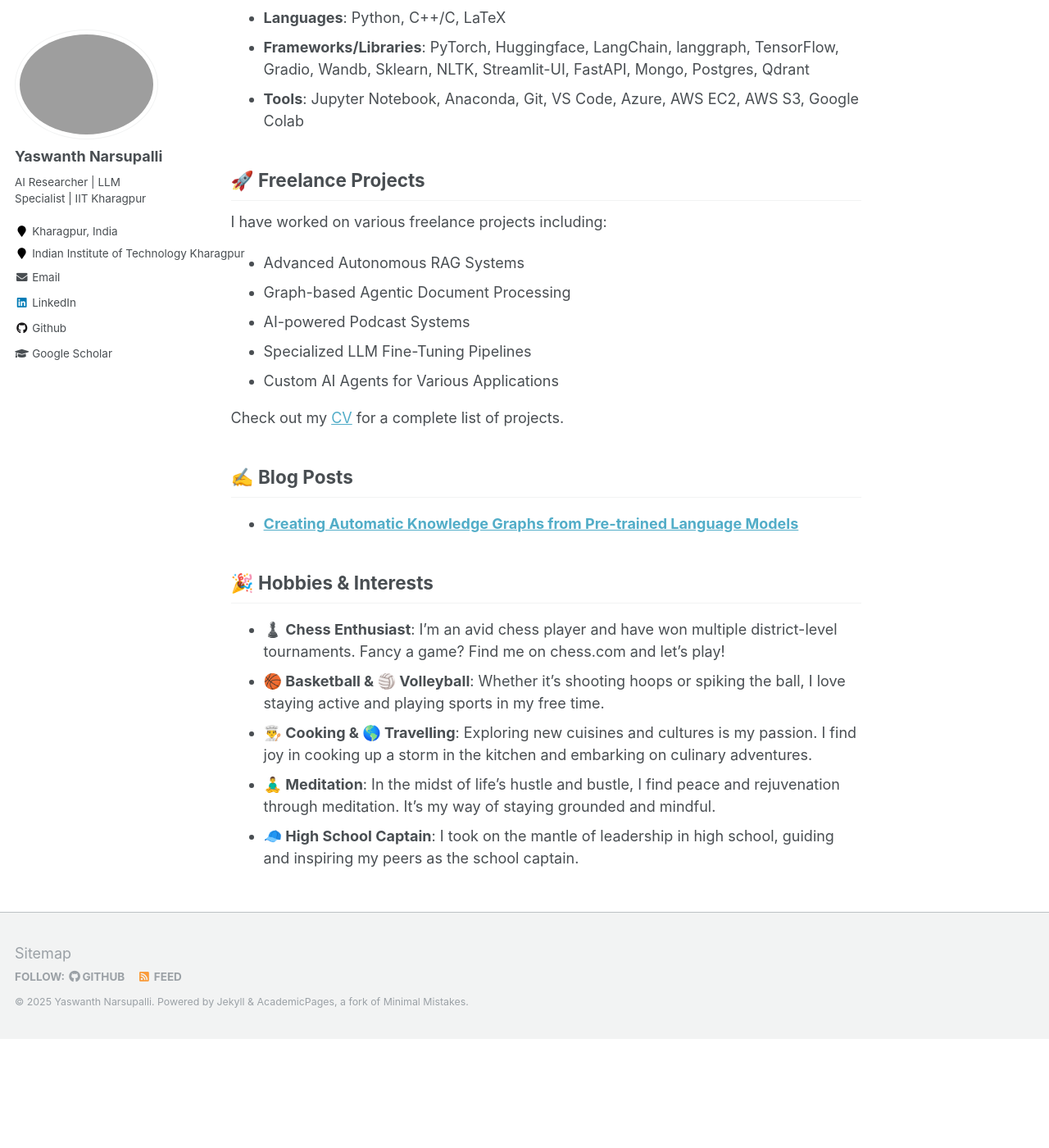
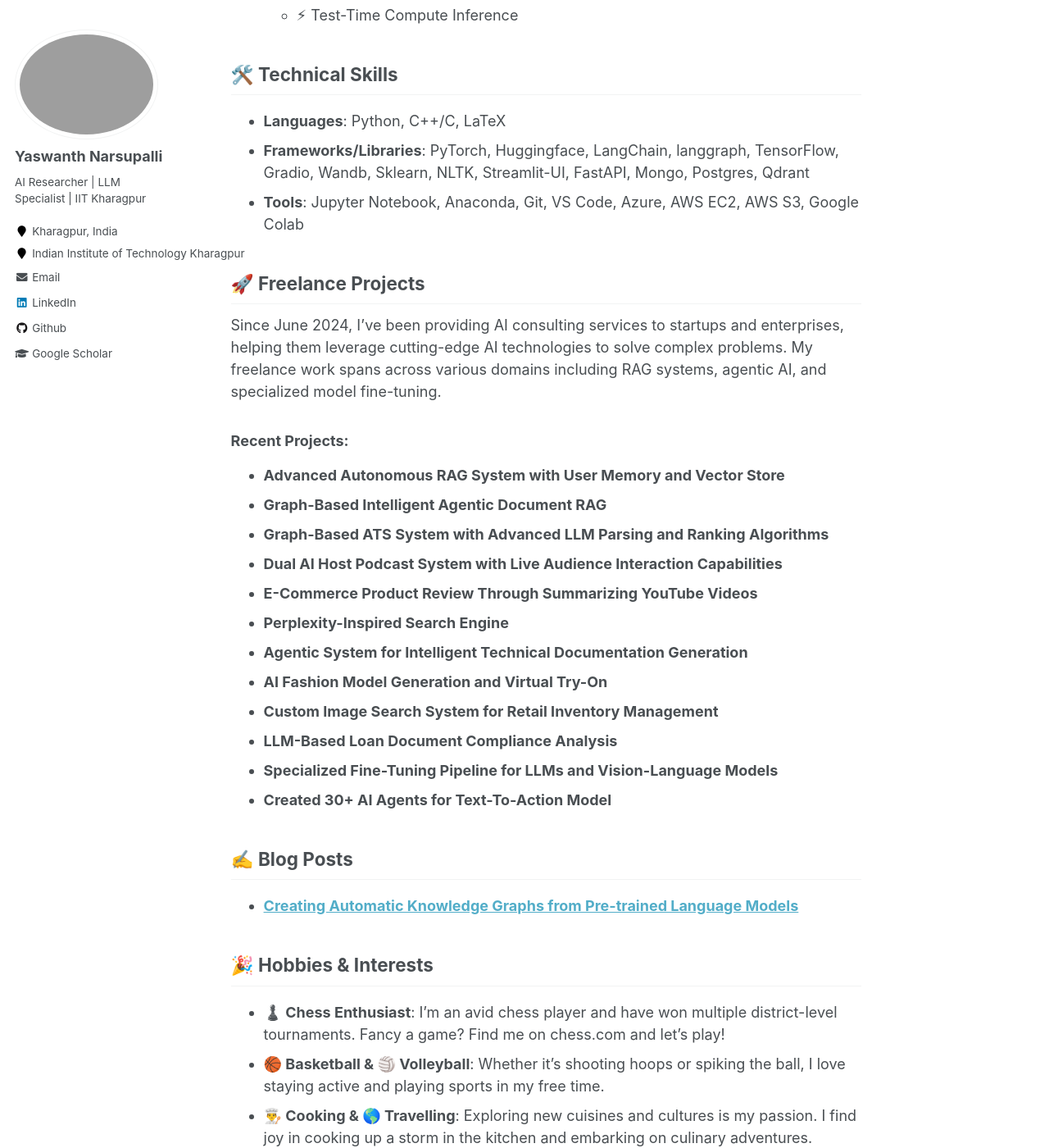
Before and after one commit to yaswanth-iitkgp/yaswanth-iitkgp.github.io, a Jekyll site: the page built from _pages/about.md, in a window 1280 px wide and 1400 px high, scrolled down 3082 px. Shown: the whole window at 82% size. Built offline with Jekyll 4.4.1, drawn with Linux system fonts in a browser that asks for light colours; before the commit the page ends 4349 px from its top, so only the background shows below that; some of the changed text lies outside the part shown.

Commit message:
Update homepage with freelance projects and remove CV link

```diff
--- a/_pages/about.md
+++ b/_pages/about.md
@@ -42,6 +42,8 @@ I am a graduate researcher in AI specializing in Large Language Models. I recent
 
 ## News 🏆📚
 
+- <span style="color:blue">[Oct 2024]</span> **Stealth Startup**: Currently building my own AI startup in stealth mode. More details coming soon! 🚀
+- <span style="color:blue">[Jun 2024]</span> **Independent Consulting**: Started freelancing and consulting for startups on AI strategy and implementation. 💼
 - <span style="color:blue">[Apr 2024]</span> **Waterloo Research**: Started research internship at University of Waterloo's TIGER Lab with Prof. Wenhu Chen. 🎓
 - <span style="color:blue">[Jul 2024]</span> **Publications**: Multiple papers accepted at NeurIPS workshops and EMNLP 2024. 📚
 - <span style="color:blue">[Dec 2023]</span> **Grant Increase**: Microsoft Research doubled our grant to $40,000! 🎉
@@ -87,14 +89,22 @@ I am a graduate researcher in AI specializing in Large Language Models. I recent
 
 ## 🚀 Freelance Projects
 
-I have worked on various freelance projects including:
-- Advanced Autonomous RAG Systems
-- Graph-based Agentic Document Processing
-- AI-powered Podcast Systems
-- Specialized LLM Fine-Tuning Pipelines
-- Custom AI Agents for Various Applications
+Since June 2024, I've been providing AI consulting services to startups and enterprises, helping them leverage cutting-edge AI technologies to solve complex problems. My freelance work spans across various domains including RAG systems, agentic AI, and specialized model fine-tuning.
 
-Check out my [CV](/cv/) for a complete list of projects.
+### Recent Projects:
+
+* **Advanced Autonomous RAG System with User Memory and Vector Store**
+* **Graph-Based Intelligent Agentic Document RAG**
+* **Graph-Based ATS System with Advanced LLM Parsing and Ranking Algorithms**
+* **Dual AI Host Podcast System with Live Audience Interaction Capabilities**
+* **E-Commerce Product Review Through Summarizing YouTube Videos**
+* **Perplexity-Inspired Search Engine**
+* **Agentic System for Intelligent Technical Documentation Generation**
+* **AI Fashion Model Generation and Virtual Try-On**
+* **Custom Image Search System for Retail Inventory Management**
+* **LLM-Based Loan Document Compliance Analysis**
+* **Specialized Fine-Tuning Pipeline for LLMs and Vision-Language Models**
+* **Created 30+ AI Agents for Text-To-Action Model**
 
 ## ✍️ Blog Posts
 
```
Also changed, not shown: _data/navigation.yml (+4 -4 lines).
